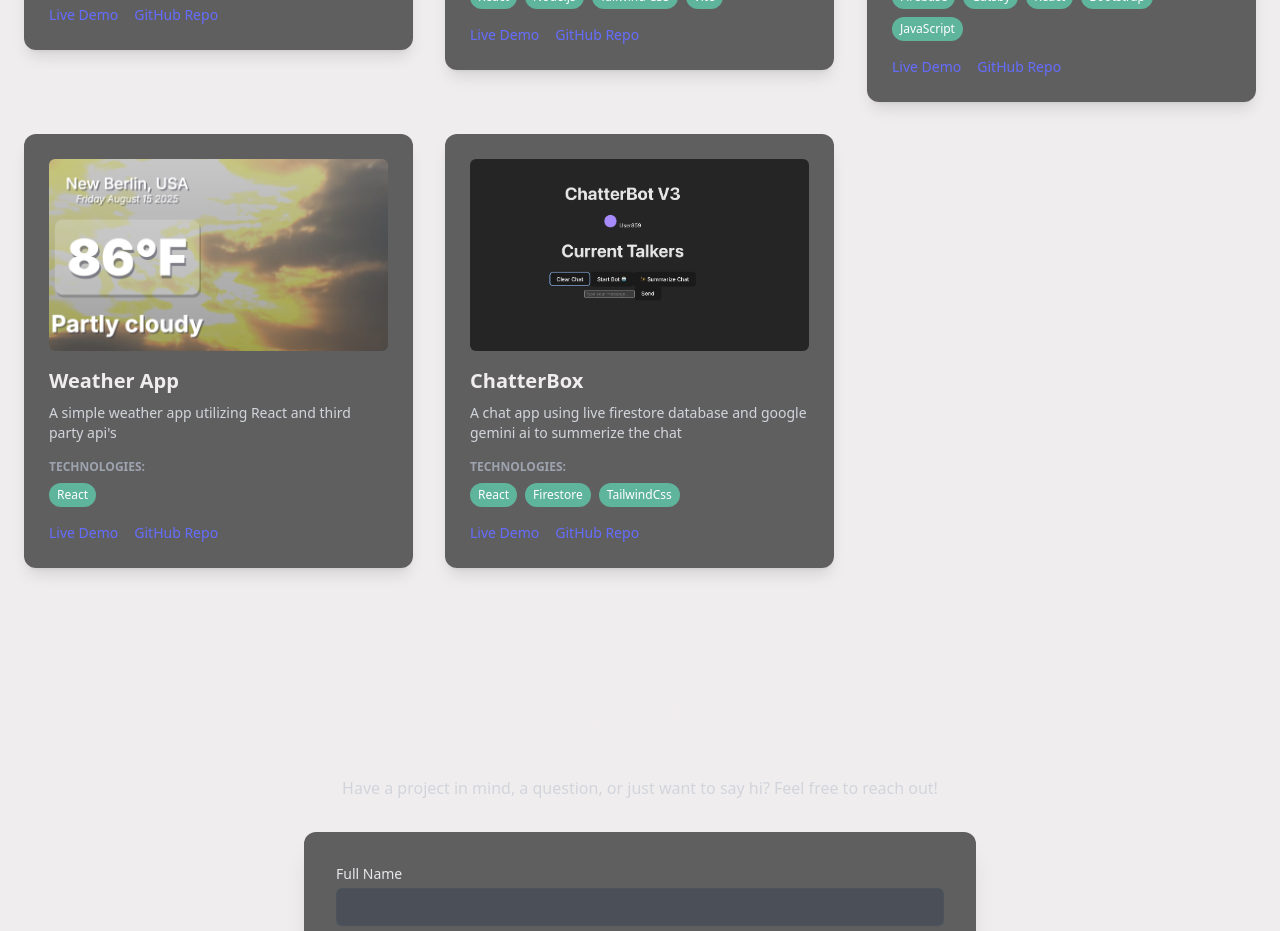
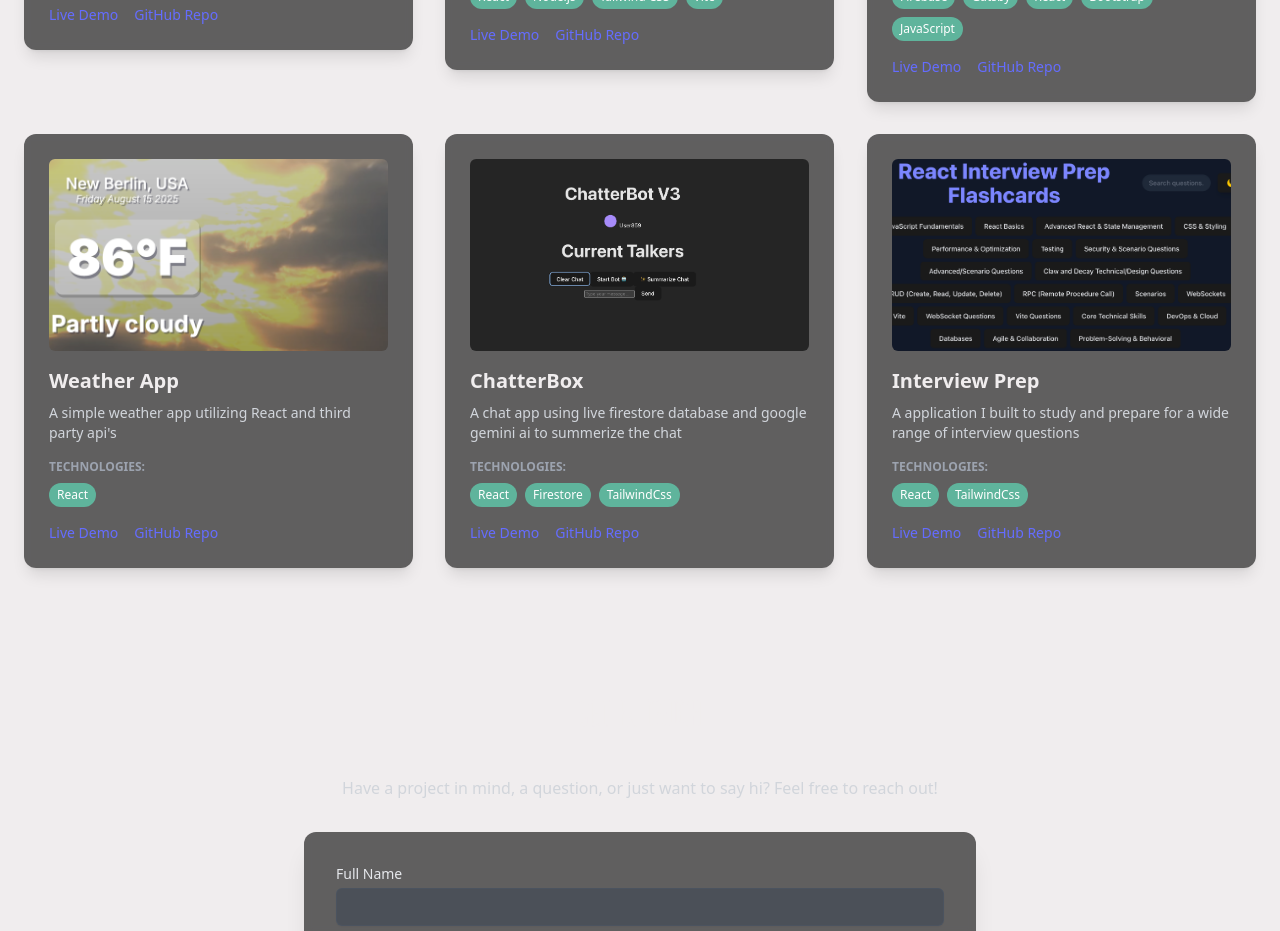
Before and after one commit to ZachAH/Portfolio_2025, a React (Vite) app: page / in a window 1280 px wide. Shown: the part 1400-2331 px from the top of the page. Built offline with nearby package versions, Linux system fonts and the light colour scheme.

Commit message:
added new project

```diff
--- a/src/components/Projects.jsx
+++ b/src/components/Projects.jsx
@@ -48,6 +48,15 @@ const projectsData = [
     liveLink: "https://chatterbots33.netlify.app/",
     repoLink: "https://github.com/ZachAH/Chatster",
   },
+  {
+    id: 6,
+    title: "Interview Prep",
+    imageUrl: "/interview.png",
+    description: "A application I built to study and prepare for a wide range of interview questions",
+    technologies: ["React","TailwindCss"],
+    liveLink: "https://interviewhelper92.netlify.app/",
+    repoLink: "https://github.com/ZachAH/Interview_Prep",
+  },
   // need to add more projects
 ];
 
```
Also changed, not shown: public/interview.png (added).
